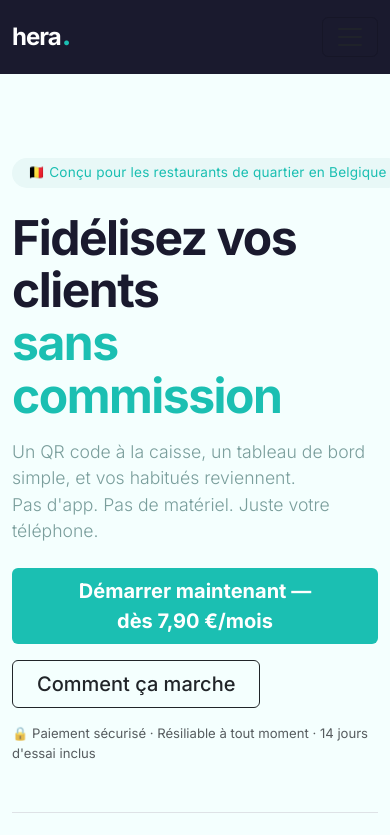
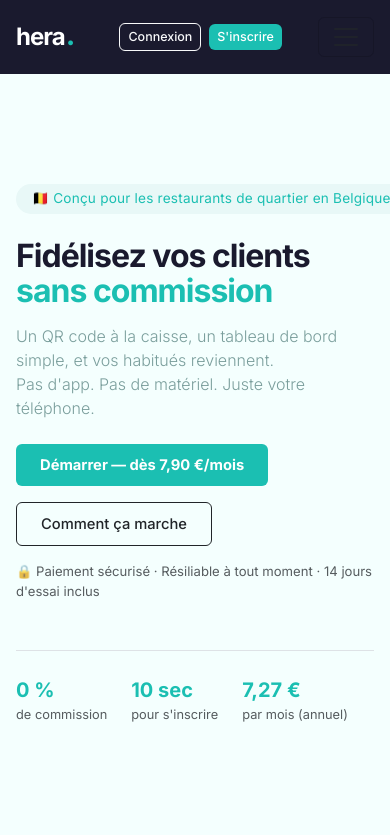
Before and after one commit to krs12k/Hera, a Flask app: page / in a window 390 px wide. Shown: the top 835 px of the page. Run offline with Flask 3, Linux system fonts and the light colour scheme; some libraries are stand-ins or nearby versions.

Commit message:
Mobile : boutons connexion/inscription visibles + responsive complet
- base.html : boutons Connexion/S'inscrire toujours visibles sur mobile
  (avant le hamburger, d-lg-none), footer liens flex-wrap
- style.css : media query 767px — hero-title 2rem, tables scroll,
  btn-lg reduit, step-circle, accordion, alertes, navbar
- index.html : strip texte width:100% + sous-titre cache sur xs,
  CTA hero raccourci pour eviter overflow

Co-Authored-By: Claude Sonnet 4.6 <noreply@anthropic.com>

```diff
--- a/static/css/style.css
+++ b/static/css/style.css
@@ -218,3 +218,85 @@ body {
 .history-panel table td {
     font-size: 0.85rem;
 }
+
+/* ── Responsive mobile ──────────────────────────────────────── */
+@media (max-width: 767px) {
+
+    /* Titre hero */
+    .hero-title {
+        font-size: 2rem;
+        letter-spacing: -1px;
+    }
+
+    .hero-sub {
+        font-size: 1rem;
+    }
+
+    /* Conteneur principal */
+    .container {
+        padding-left: 16px;
+        padding-right: 16px;
+    }
+
+    /* Cards : éviter overflow */
+    .card {
+        word-break: break-word;
+    }
+
+    /* Tables : scroll horizontal */
+    .table-responsive {
+        overflow-x: auto;
+        -webkit-overflow-scrolling: touch;
+    }
+
+    /* Boutons qui débordent */
+    .btn-lg {
+        font-size: 0.92rem;
+        padding: 10px 18px;
+    }
+
+    /* Strip atmosphérique */
+    .strip-text {
+        font-size: 1rem !important;
+    }
+
+    /* Footer */
+    .hera-footer .col-md-4:first-child {
+        text-align: center;
+    }
+
+    /* Dashboard boutons */
+    .d-flex.gap-2.flex-wrap {
+        justify-content: center;
+    }
+
+    /* Step circles sur mobile : éviter overflow */
+    .step-circle {
+        width: 48px;
+        height: 48px;
+        font-size: 1.1rem;
+    }
+
+    /* Accordion : pas de débordement */
+    .accordion-button {
+        font-size: 0.9rem;
+    }
+
+    /* Alertes */
+    .alert {
+        font-size: 0.88rem;
+        word-break: break-word;
+    }
+
+    /* Mode bubbles paramètres */
+    .mode-bubble {
+        padding: 0.8rem 0.6rem;
+        font-size: 0.85rem;
+    }
+
+    /* Navbar toggler : ne pas rétrécir les boutons mobiles */
+    .navbar .btn-sm {
+        font-size: 0.78rem;
+        padding: 4px 8px;
+    }
+}
--- a/templates/base.html
+++ b/templates/base.html
@@ -14,6 +14,16 @@
             <a class="navbar-brand hera-logo" href="{{ url_for('home') }}">
                 <span class="logo-text">hera</span><span class="logo-dot">.</span>
             </a>
+
+            <!-- Boutons toujours visibles sur mobile -->
+            <div class="d-flex gap-2 align-items-center d-lg-none me-2">
+                {% if current_user.is_authenticated %}
+                    <a href="{{ url_for('dashboard') }}" class="btn btn-outline-light btn-sm">Dashboard</a>
+                {% else %}
+                    <a href="{{ url_for('login') }}" class="btn btn-outline-light btn-sm">Connexion</a>
+                    <a href="{{ url_for('register') }}" class="btn hera-btn-gold btn-sm">S'inscrire</a>
+                {% endif %}
+            </div>
 
             <button class="navbar-toggler" type="button" data-bs-toggle="collapse" data-bs-target="#navMenu">
                 <span class="navbar-toggler-icon"></span>
@@ -32,7 +42,8 @@
                     </li>
                 </ul>
 
-                <div class="d-flex align-items-center gap-2">
+                <!-- Boutons visibles sur desktop uniquement -->
+                <div class="d-none d-lg-flex align-items-center gap-2">
                     {% if current_user.is_authenticated %}
                         <a href="{{ url_for('dashboard') }}" class="btn btn-outline-light btn-sm">Mon dashboard</a>
                         <span class="nav-username">{{ current_user.name }}</span>
@@ -68,13 +79,15 @@
                     <span class="logo-text" style="font-size:1.1rem;color:var(--dark)">hera</span><span class="logo-dot" style="font-size:1.3rem">.</span>
                     <p class="text-muted mt-1 mb-0" style="font-size:0.8rem">Fidélité locale pour restaurateurs belges</p>
                 </div>
-                <div class="col-md-4 text-center">
-                    <a href="{{ url_for('comment_ca_marche') }}" class="footer-link">Comment ça marche</a>
-                    <a href="{{ url_for('tarifs') }}" class="footer-link ms-3">Tarifs</a>
-                    <a href="{{ url_for('pour_restaurateurs') }}" class="footer-link ms-3">Restaurateurs</a>
-                    <a href="{{ url_for('confidentialite') }}" class="footer-link ms-3">Confidentialité</a>
+                <div class="col-md-4 text-center mt-3 mt-md-0">
+                    <div class="d-flex flex-wrap justify-content-center gap-2">
+                        <a href="{{ url_for('comment_ca_marche') }}" class="footer-link">Comment ça marche</a>
+                        <a href="{{ url_for('tarifs') }}" class="footer-link">Tarifs</a>
+                        <a href="{{ url_for('pour_restaurateurs') }}" class="footer-link">Restaurateurs</a>
+                        <a href="{{ url_for('confidentialite') }}" class="footer-link">Confidentialité</a>
+                    </div>
                 </div>
-                <div class="col-md-4 text-end">
+                <div class="col-md-4 text-md-end text-center mt-2 mt-md-0">
                     <span class="text-muted" style="font-size:0.8rem">© 2025 hera. Belgique</span>
                 </div>
             </div>
--- a/templates/index.html
+++ b/templates/index.html
@@ -20,8 +20,8 @@
             Pas d'app. Pas de matériel. Juste votre téléphone.
         </p>
         <div class="mt-4 d-flex gap-3 flex-wrap">
-            <a href="{{ url_for('register') }}" class="btn hera-btn-gold btn-lg px-5 fw-bold">
-                Démarrer maintenant — dès 7,90 €/mois
+            <a href="{{ url_for('register') }}" class="btn hera-btn-gold btn-lg fw-bold px-4">
+                Démarrer — dès 7,90 €/mois
             </a>
             <a href="{{ url_for('comment_ca_marche') }}" class="btn btn-outline-dark btn-lg px-4">
                 Comment ça marche
@@ -96,11 +96,11 @@
     <img src="https://images.unsplash.com/photo-1559339352-11d035aa65de?auto=format&fit=crop&w=1600&q=60"
          alt="" style="width:100%;height:100%;object-fit:cover;object-position:center 55%">
     <div style="position:absolute;inset:0;background:linear-gradient(100deg,rgba(27,191,178,0.88) 0%,rgba(19,153,142,0.75) 100%)"></div>
-    <div class="position-absolute top-50 start-50 translate-middle text-white text-center px-3">
-        <div class="fw-bold mb-1" style="font-size:1.35rem;letter-spacing:-0.4px">
+    <div class="position-absolute top-50 start-50 translate-middle text-white text-center px-4" style="width:100%">
+        <div class="fw-bold mb-1 strip-text" style="font-size:1.35rem;letter-spacing:-0.4px">
             Vos habitués méritent mieux qu'une carte papier perdue.
         </div>
-        <div style="opacity:0.88;font-size:0.95rem">hera. transforme chaque visite en lien durable.</div>
+        <div class="d-none d-sm-block" style="opacity:0.88;font-size:0.95rem">hera. transforme chaque visite en lien durable.</div>
     </div>
 </div>
 
```
